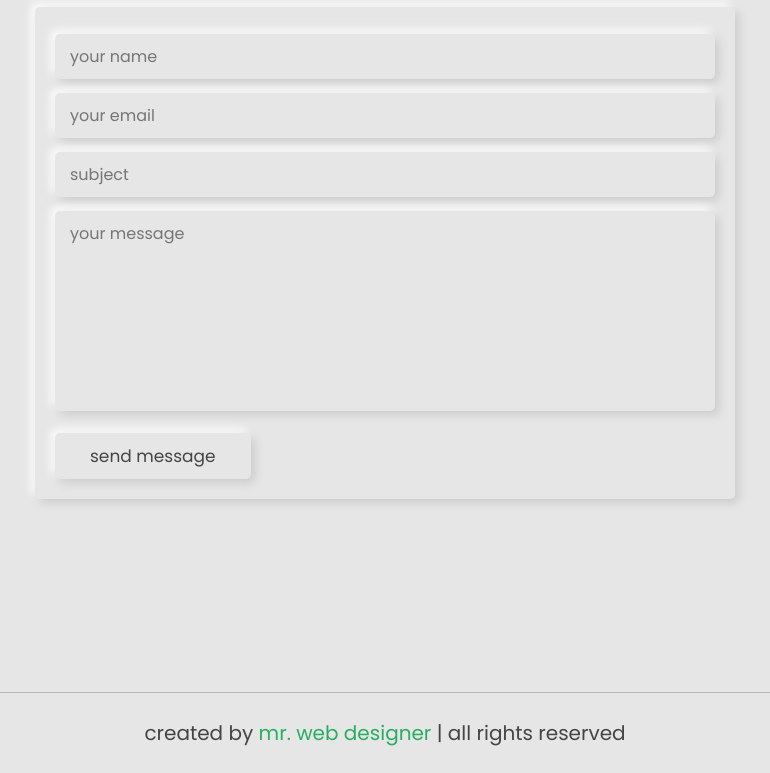
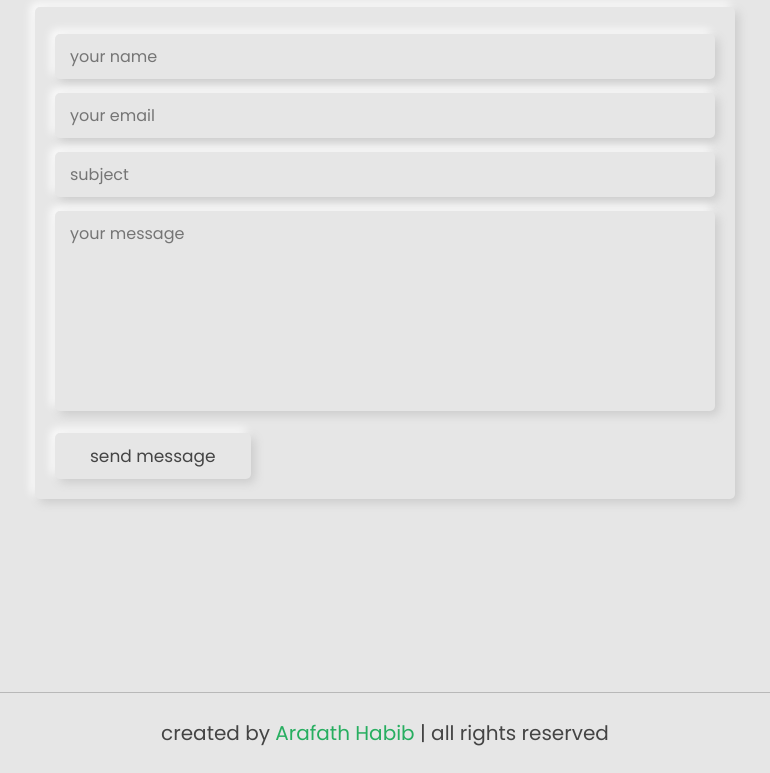
Before and after one commit to Arafath0022/Fahad-Hasan-Nadib, a plain HTML site: page project - Copy/index.html in a window 1280 px wide. Shown: the part 3318-4091 px from the top of the page, without its empty margins (405-1175 px from the left). Drawn offline with Linux system fonts and the light colour scheme.

Commit message:
again nothing

```diff
--- a/project - Copy/index.html
+++ b/project - Copy/index.html
@@ -254,7 +254,7 @@
 
 <!-- contact section ends -->
 
-<div class="credits"> created by <span>mr. web designer</span> | all rights reserved </div>
+<div class="credits"> created by <span>Arafath Habib</span> | all rights reserved </div>
 
 
 
```
